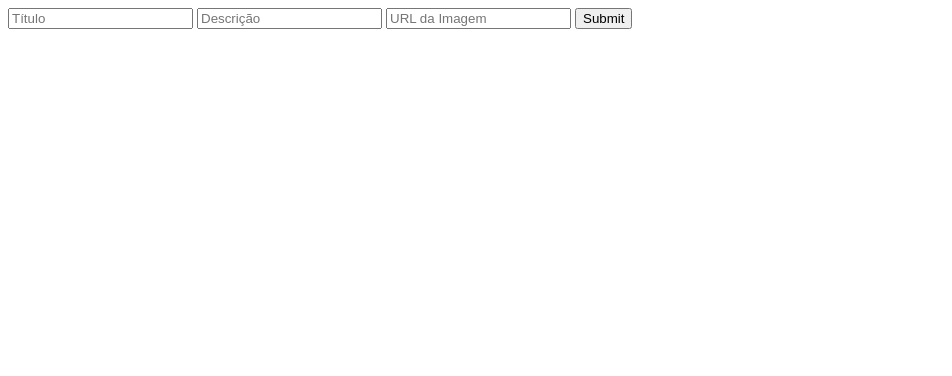
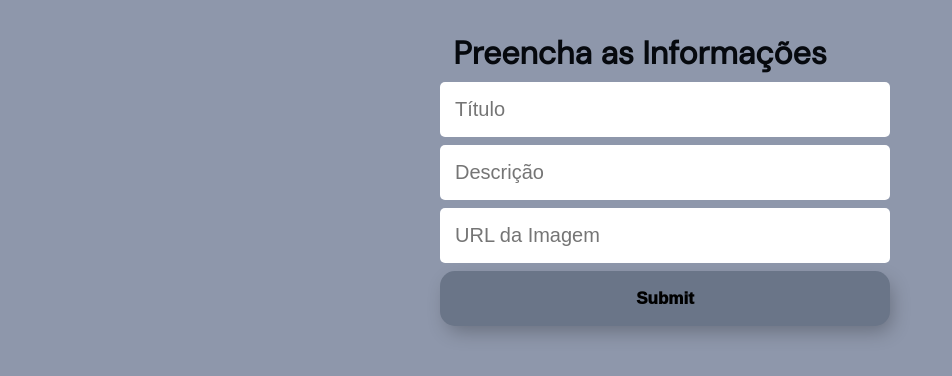
Before and after one commit to julianoboese/ctd-fe-02-cp-01, a plain HTML site: page index.html in a window 1280 px wide. Shown: the whole page, without its empty margins (0-952 px from the left). Drawn offline with Linux system fonts and the light colour scheme.

Commit message:
styleatualizado

```diff
--- a/index.html
+++ b/index.html
@@ -1,18 +1,24 @@
 <!DOCTYPE html>
-<html lang="en">
+<html lang="pt">
   <head>
+    <link rel="preconnect" href="https://fonts.googleapis.com">
+    <link rel="preconnect" href="https://fonts.gstatic.com" crossorigin>
+    <link href="https://fonts.googleapis.com/css2?family=DM+Sans&display=swap" rel="stylesheet">
     <meta charset="UTF-8" />
     <meta http-equiv="X-UA-Compatible" content="IE=edge" />
     <meta name="viewport" content="width=device-width, initial-scale=1.0" />
+    <link rel="stylesheet" href="./styles/style.css" />
     <script src="./js/script.js" defer></script>
     <title>Document</title>
   </head>
   <body>
     <header>
-      <input type="text" id="title" placeholder="Título" />
-      <input type="text" id="description" placeholder="Descrição" />
-      <input type="text" id="image" placeholder="URL da Imagem" />
-      <button type="submit" id="submit-card">Submit</button>
+      <h1 id="titulo">Preencha as Informações</h1>
+      <div id="container">
+        <input type="text" id="title" placeholder="Título" />
+        <input type="text" id="description" placeholder="Descrição" />
+        <input type="text" id="image" placeholder="URL da Imagem" />
+        <button type="submit" id="submit-card">Submit</button>
     </header>
     <main>
       <ul id="card-list"></ul>
--- /dev/null
+++ b/styles/style.css
@@ -0,0 +1,101 @@
+/* RESET */
+* {
+  margin: 0;
+  padding: 0;
+  box-sizing: border-box;
+}
+
+ul {
+  list-style: none;
+}
+
+a {
+  text-decoration: none;
+}
+
+img {
+  width: 100%;
+  height: auto;
+}
+
+html {
+  scroll-behavior: smooth;
+}
+
+body {
+  padding: 20px;
+  background-color: rgb(142, 151, 171);
+  padding: 32px;
+}
+
+header {
+  max-width: 400px;
+  text-align: center;
+  margin: 0 auto;
+}
+
+#titulo {
+  font-family: 'DM Sans', sans-serif;
+  text-align: center;
+  color: rgb(6, 9, 14);
+}
+
+#container input,
+button {
+  width: 100%;
+  height: 30px;
+  margin-top: 8px;
+  font-style: normal;
+  font-size: 20px;
+  line-height: 15px;
+  width: 450px;
+  height: 55px;
+  padding: 15px 15px;
+  border: none;
+  border-radius: 5px;
+}
+
+#submit-card {
+  padding: 15px 25px;
+  border: unset;
+  border-radius: 15px;
+  color: rgb (125, 133, 151);
+  z-index: 1;
+  background: #6a7588;
+  position: relative;
+  font-weight: 1000;
+  font-size: 17px;
+  -webkit-box-shadow: 4px 8px 19px -3px rgba(0, 0, 0, 0.27);
+  box-shadow: 4px 8px 19px -3px rgba(0, 0, 0, 0.27);
+  transition: all 250ms;
+  overflow: hidden;
+}
+
+button::before {
+  content: '';
+  position: absolute;
+  top: 0;
+  left: 0;
+  height: 100%;
+  width: 0;
+  border-radius: 15px;
+  background-color: #212121;
+  z-index: -1;
+  -webkit-box-shadow: 4px 8px 19px -3px rgba(0, 0, 0, 0.27);
+  box-shadow: 4px 8px 19px -3px rgba(0, 0, 0, 0.27);
+  transition: all 250ms;
+}
+
+button:hover {
+  color: #e8e8e8;
+}
+
+button:hover::before {
+  width: 100%;
+}
+
+main {
+  max-width: 400px;
+  text-align: center;
+  margin: 32px auto 0;
+}
```
